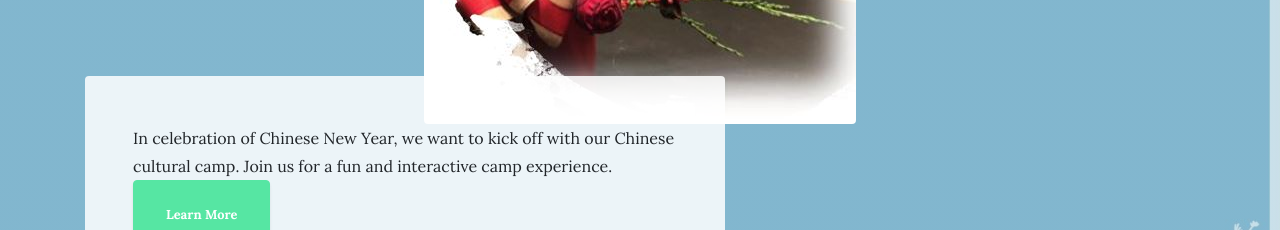
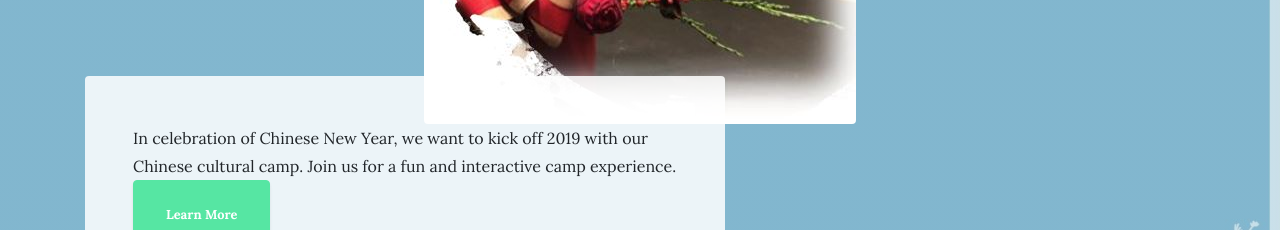
Before and after one commit to LittleUmbrellaClub/Website, a website: page classes.html in a window 1280 px wide. Shown: the part 900-1130 px from the top of the page. Drawn offline with Linux system fonts and the light colour scheme.

Commit message:
Add files via upload

```diff
--- a/classes.html
+++ b/classes.html
@@ -72,7 +72,7 @@
           <img class="product-item-img mx-auto d-flex rounded img-fluid mb-3 mb-lg-0" src="img/Class1.jpg" alt="">
           <div class="product-item-description d-flex mr-auto">
             <div class="bg-faded p-5 rounded">
-              <p class="mb-0">In celebration of Chinese New Year, we want to kick off with our Chinese cultural camp. Join us for a fun and interactive camp experience.
+              <p class="mb-0">In celebration of Chinese New Year, we want to kick off 2019 with our Chinese cultural camp. Join us for a fun and interactive camp experience.
                   <div class="intro-button mx-auto">
                       <a class="btn btn-primary btn-xl" href="Class1.html">Learn More</a>
                   </div>
```
